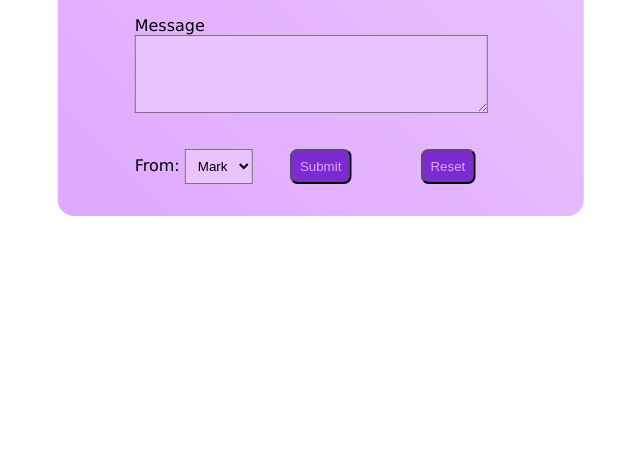
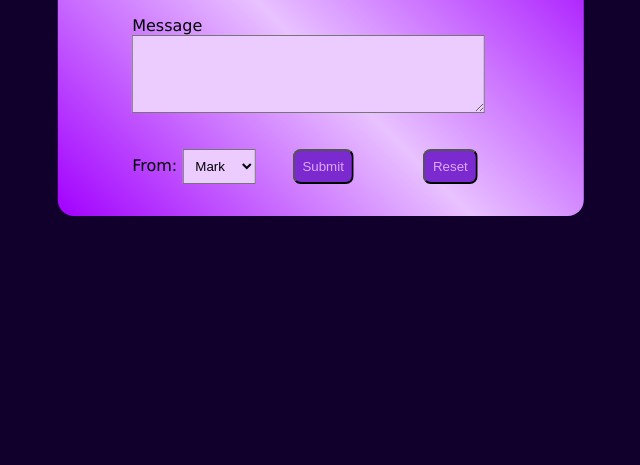
Before and after one commit to romeosierra2020/ruth-messaging, a website: page ruth.html in a window 1280 px wide. Shown: the part 335-800 px from the top of the page, without its empty margins (319-959 px from the left). Drawn offline with Linux system fonts and the light colour scheme.

```diff
--- a/ruth.css
+++ b/ruth.css
@@ -6,6 +6,7 @@
     box-sizing: border-box;
 }
 html {
+    background-color: #10002b;
     --clr-background: hsl(278, 100%, 83%);
     --clr-foreground: hsl(278, 100%, 88%);
     --clr-text: #10002b;
@@ -16,11 +17,11 @@
     padding: 2rem;
 }
 textarea, option, select {
-    background-color: var(--clr-foreground);
+    background-color: hsl(278, 100%, 90%);
     padding: 0.5rem;
 }
 #submit, #reset {
-    background-color: #7b2bcf;
+    background-color: hsl(269, 66%, 49%);
     color: var(--clr-background);
     padding: 0.5rem;
     border-radius: 0.5rem;
@@ -35,8 +36,10 @@
 .container {
     background-image: linear-gradient(
         45deg,
-        hsl(278, 100%, 83%),
-        hsl(278, 100%, 88%)
+        hsl(278, 100%, 50%),
+        hsl(278, 100%, 88%),
+        hsl(278, 100%, 50%)
+
     );
     position: absolute;
     top: 50%;
--- a/ruth.html
+++ b/ruth.html
@@ -5,7 +5,8 @@
         <meta http-equiv="X-UA-Compatible" content="IE=edge" />
         <meta name="viewport" content="width=device-width, initial-scale=1.0" />
         <title>Ruth's Messaging Service</title>
-        <link rel="stylesheet" href="./ruth.css">
+        <link rel="stylesheet" href="./ruth.css" />
+        <meta http-equiv="EXPIRES" content="-1" />
     </head>
     <body>
         <div class="container">
@@ -14,12 +15,15 @@
             </header>
             <form action="https://ruth-messaging.herokuapp.com/" method="POST">
                 <label for="msg">Message</label><br />
-                <textarea rows="4" cols = "40"id="msg" name="msg"></textarea><br />
+                <textarea rows="4" cols="40" id="msg" name="msg"></textarea
+                ><br />
                 <label for="cars">From:</label>
                 <select id="sender" name="sender">
                     <option value="Mark">Mark</option>
                     <option value="Kate">Kate</option>
                     <option value="Rick">Rick</option>
+                    <option value="Jesse">Jesse</option>
+                    <option value="AC">AC</option>
                 </select>
                 <input id="submit" type="submit" value="Submit" />
                 <input id="reset" type="reset" value="Reset" />
```
Also changed, not shown: package.json (+12 -2 lines), ruth-messageing/index.js (added, +8 -0 lines), index.js (renamed from server.js), 4 other files.
